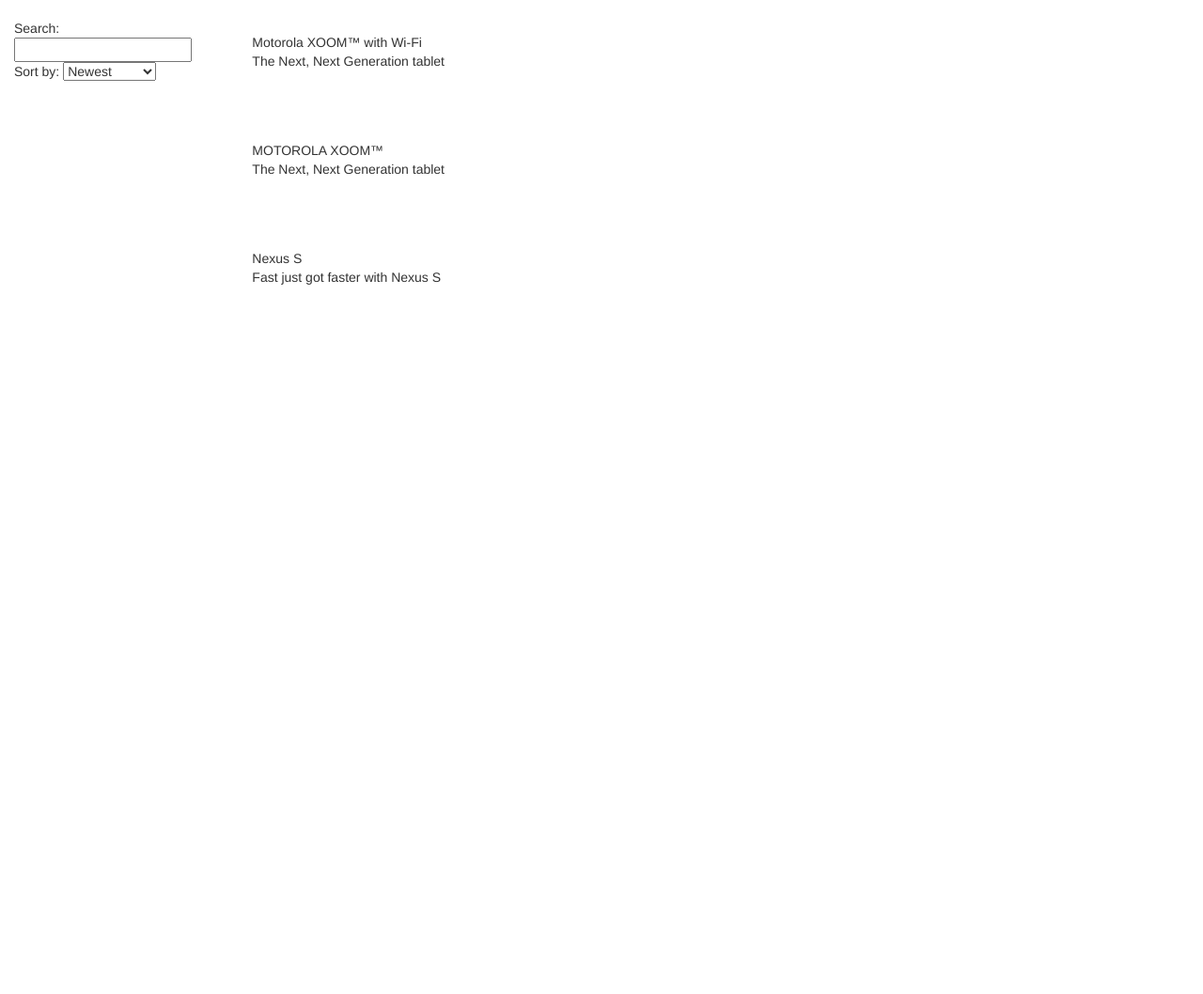
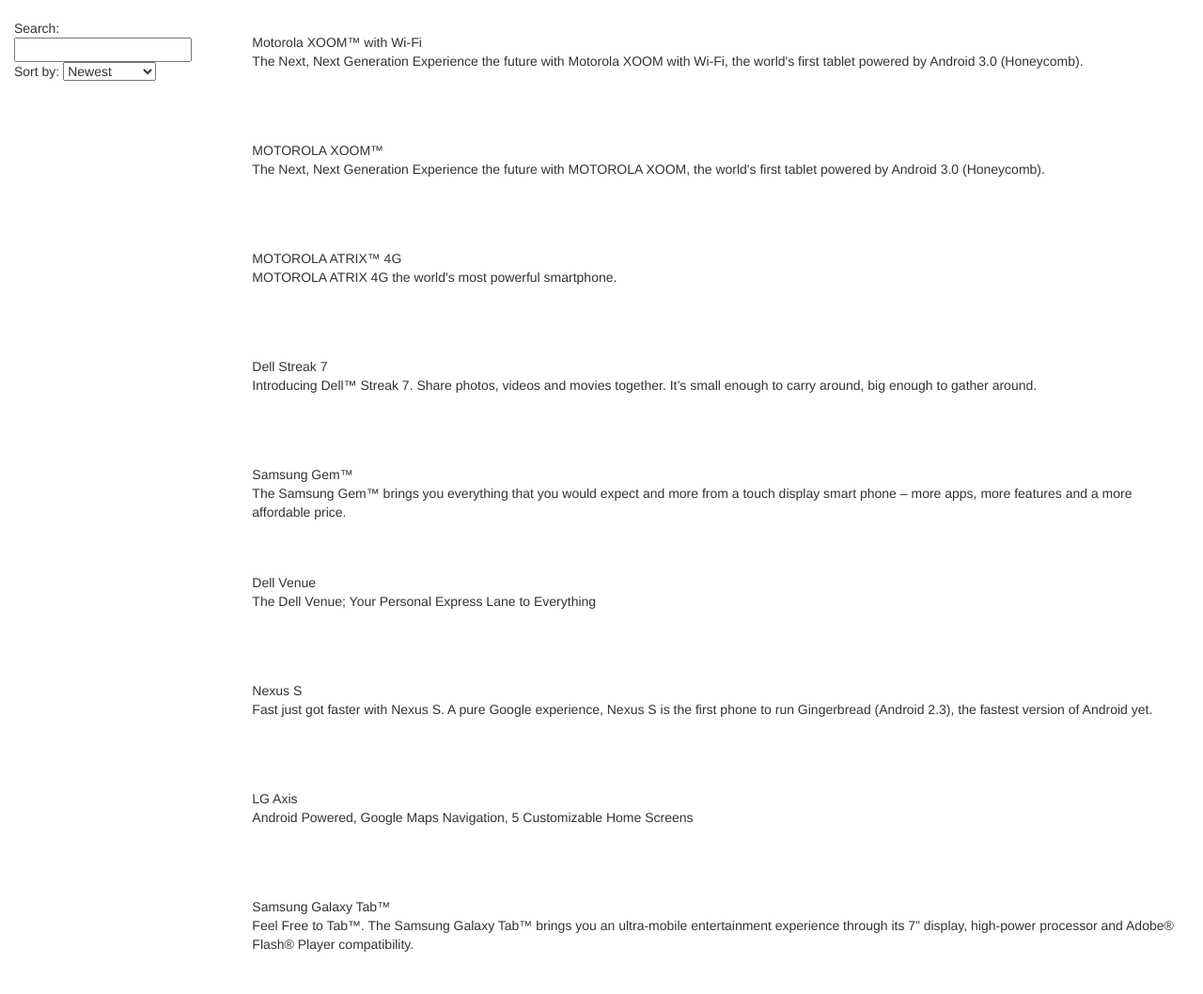
Before and after one commit to dmbuguah/angularjs, a website: page app/index.html in a window 1280 px wide. Shown: the top 1058 px of the page at 94% size. Before the commit the page ends 800 px from the top, so only its background shows below. Drawn offline with Linux system fonts and the light colour scheme.

Commit message:
Dependency injection.
Used $http service to fetch data from a json file.

```diff
--- a/app/index.html
+++ b/app/index.html
@@ -38,6 +38,6 @@
 
   </div>
 
-
+  <pre>{{phones | filter:query | orderBy:orderProp | json}}</pre>
 </body>
 </html>
--- a/app/js/controllers.js
+++ b/app/js/controllers.js
@@ -4,21 +4,11 @@
 
 var phonecatApp = angular.module('phonecatApp', []);
 
-phonecatApp.controller('PhoneListCtrl', function ($scope) {
-$scope.phones = [
-  {'name': 'Nexus S',
-   'snippet': 'Fast just got faster with Nexus S',
-   'size': '5.5 inch',
-   'age':4},
+phonecatApp.controller('PhoneListCtrl', ['$scope', '$http',
+  function ($scope, $http) {
+    $http.get('phones/phones.json').success(function(data) {
+      $scope.phones = data.splice(0,9);
+    });
 
-  {'name': 'Motorola XOOM™ with Wi-Fi',
-   'snippet': 'The Next, Next Generation tablet',
-    'size':'5.0 inch',
-   'age':2},
-
-  {'name': 'MOTOROLA XOOM™',
-   'snippet': 'The Next, Next Generation tablet',
-    'age':3}
-];
-$scope.orderProp='age';
-});
+    $scope.orderProp = 'age';
+  }]);
```
Also changed, not shown: test/unit/controllersSpec.js (+22 -14 lines).
